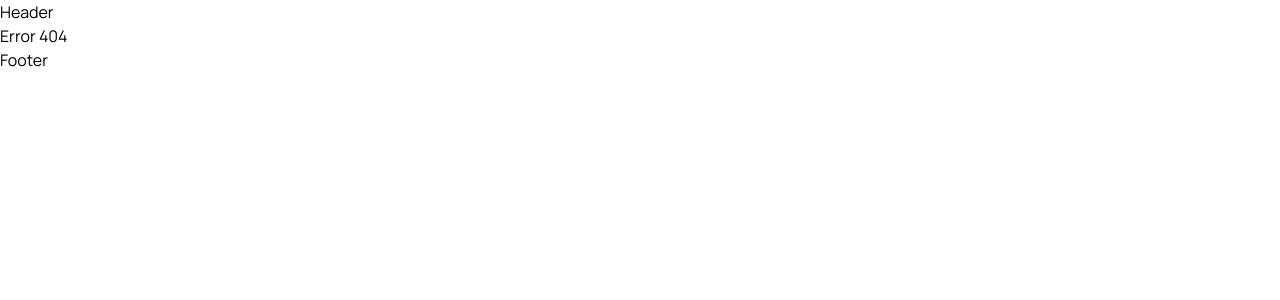
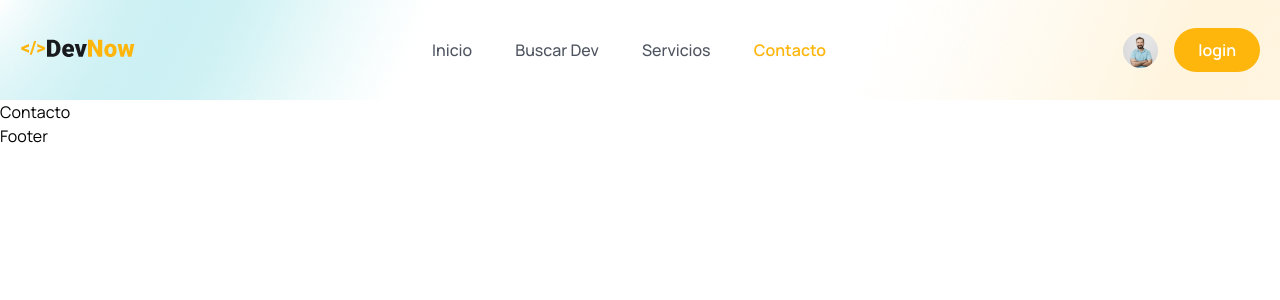
Before and after one commit to USDM9/MernSearchDevsWeb, a React (Vite) app: page /contact in a window 1280 px wide. Before the commit this address had no page. Shown: the top 300 px of the page. Built offline with nearby package versions, Linux system fonts and the light colour scheme.

Commit message:
Header y Menu

```diff
--- a/package.json
+++ b/package.json
@@ -20,7 +20,11 @@
     "@vitejs/plugin-react": "^4.1.0",
     "react": "^18.2.0",
     "react-dom": "^18.2.0",
-    "react-router-dom": "^6.16.0"
+    "react-icons": "^4.11.0",
+    "react-router-dom": "^6.16.0",
+    "react-spinners": "^0.13.8",
+    "react-toastify": "^9.1.3",
+    "swiper": "^10.3.0"
   },
   "eslintConfig": {
     "extends": "./node_modules/standard/eslintrc.json"
--- a/src/components/Header/Header.jsx
+++ b/src/components/Header/Header.jsx
@@ -1,8 +1,77 @@
-import React from 'react'
+import { useEffect, useState } from 'react'
+import logo from './../../assets/images/logo.png'
+import userImg from './../../assets/images/client-avatar.png'
+import { NavLink, Link } from 'react-router-dom'
+
+const navLinks = [
+  {
+    name: 'Inicio',
+    path: '/'
+  },
+  {
+    name: 'Buscar Dev',
+    path: '/developers'
+  },
+  {
+    name: 'Servicios',
+    path: '/services'
+  },
+  {
+    name: 'Contacto',
+    path: '/contact'
+  }
+]
 
 const Header = () => {
   return (
-    <div>Header</div>
+    <header className='header flex items-center'>
+      <div className='container'>
+        <div className='flex items-center justify-between'>
+          {/* === LOGO === */}
+          <div>
+            <img src={logo} alt='' />
+          </div>
+
+          {/* === MENU === */}
+          <nav className='navigation'>
+            <ul className='menu flex items-center gap-[2.7rem]'>
+              {navLinks.map((link, index) => (
+                <li key={index}>
+                  <NavLink
+                    to={link.path}
+                    className={navClass =>
+                      navClass.isActive
+                        ? 'text-yellowColor text-[16px] leading-7 font-[600]'
+                        : 'text-textColor text-[16px] leading-7 font-[500] hover:text-yellowColor'}
+                  >{link.name}
+                  </NavLink>
+                </li>
+              ))}
+            </ul>
+          </nav>
+          {/* === MENU right=== */}
+
+          <nav className='flex items-center gap-4'>
+            <div>
+              <Link to='/'>
+                <figure className='w-[35px] h-[35px] rounded-full cursor-pointer'>
+                  <img src={userImg} alt='' className='w-full rounded-full' />
+                </figure>
+              </Link>
+            </div>
+            <div>
+              <Link to='/login'>
+                <button className='bg-yellowColor py-2 px-6 text-white font-[600] h-[44px] flex items-center justify-center rounded-[50px]'>
+                  login
+                </button>
+              </Link>
+
+              <span className='md:hidden' />
+            </div>
+          </nav>
+        </div>
+      </div>
+    </header>
   )
 }
 
--- a/src/index.css
+++ b/src/index.css
@@ -1,3 +1,46 @@
 @tailwind base;
 @tailwind components;
 @tailwind utilities;
+
+@layer base{
+    section {
+        @apply py-[75px]
+    }
+}
+
+@layer components{
+    .container {
+        @apply max-w-full w-[1400px] px-5 mx-auto
+    }
+    .btn {
+        @apply primaryColor py-[15px] px-[35px] rounded-sm[50px] text-white font-[600] mt-[38px]
+    }
+    .heading{
+        @apply text-[44px] leading-[54px] font-[700] text-headingColor
+    }
+    .text__para{
+        @apply text-[18px] leading-[30px] font-[400] text-headingColor mt-[18px]
+    }
+    .header{
+        @apply bg-[url('./assets/images/mask.png')]  bg-no-repeat bg-center bg-cover w-full h-[100px] leading-[100px]
+    }
+}
+
+@media only screen and (max-width:1024px){
+    container {
+        @apply w-full
+    }
+    section {
+        @apply py-[35px]
+    }
+}
+
+@media only screen and (max-width:786px){
+    .heading{
+        @apply text-[26px] leading-[36px]
+    }
+
+    .text__para{
+        @apply text-[16px] leading-7 font-[400]  mt-3
+    }
+}
--- a/src/routes/Routers.jsx
+++ b/src/routes/Routers.jsx
@@ -17,7 +17,7 @@ const Routers = () => {
       <Route path='/home' element={<Home />} />
       <Route path='/login' element={<Login />} />
       <Route path='/register' element={<Signup />} />
-      <Route path='/contacto' element={<Contacto />} />
+      <Route path='/contact' element={<Contacto />} />
       <Route path='/services' element={<Services />} />
       <Route path='/developers' element={<Developers />} />
       <Route path='/developers/:id' element={<DevelopersDetails />} />
--- a/tailwind.config.js
+++ b/tailwind.config.js
@@ -7,7 +7,7 @@ export default {
   theme: {
     extend: {
       colors: {
-        buttonBgColor: '#0067ff',
+        primaryColor: '#0067ff',
         yellowColor: '#FEB60D',
         purpleColor: '9771FF',
         irisBlueColor: '#01B5C5',
```
